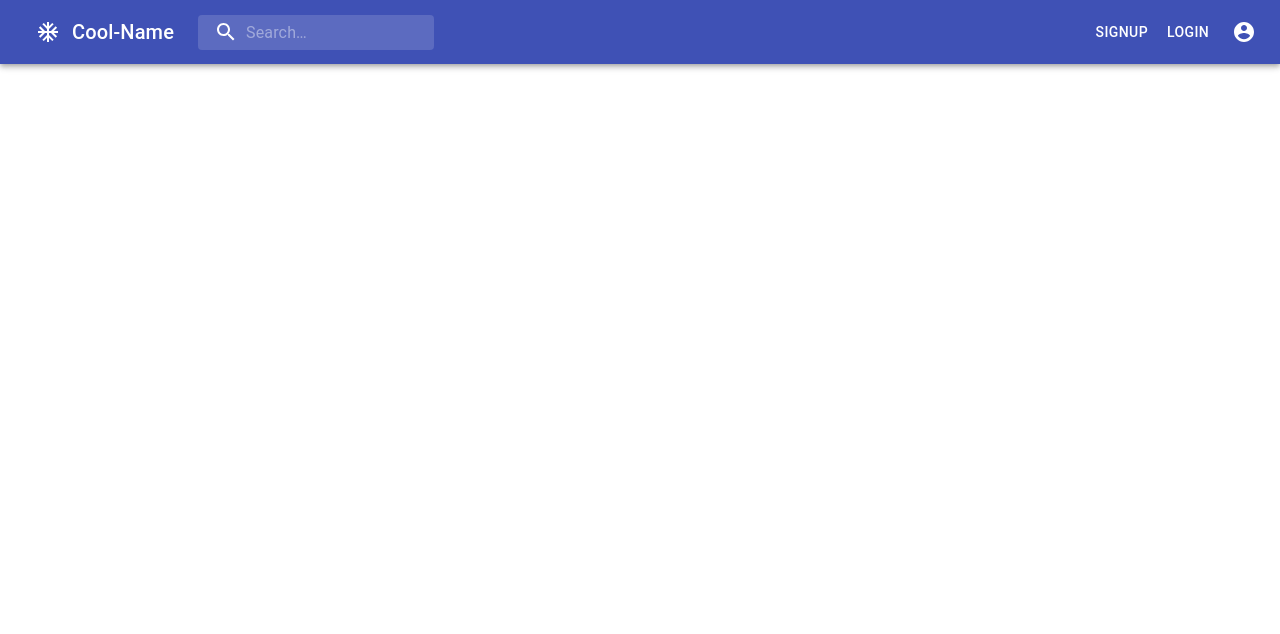
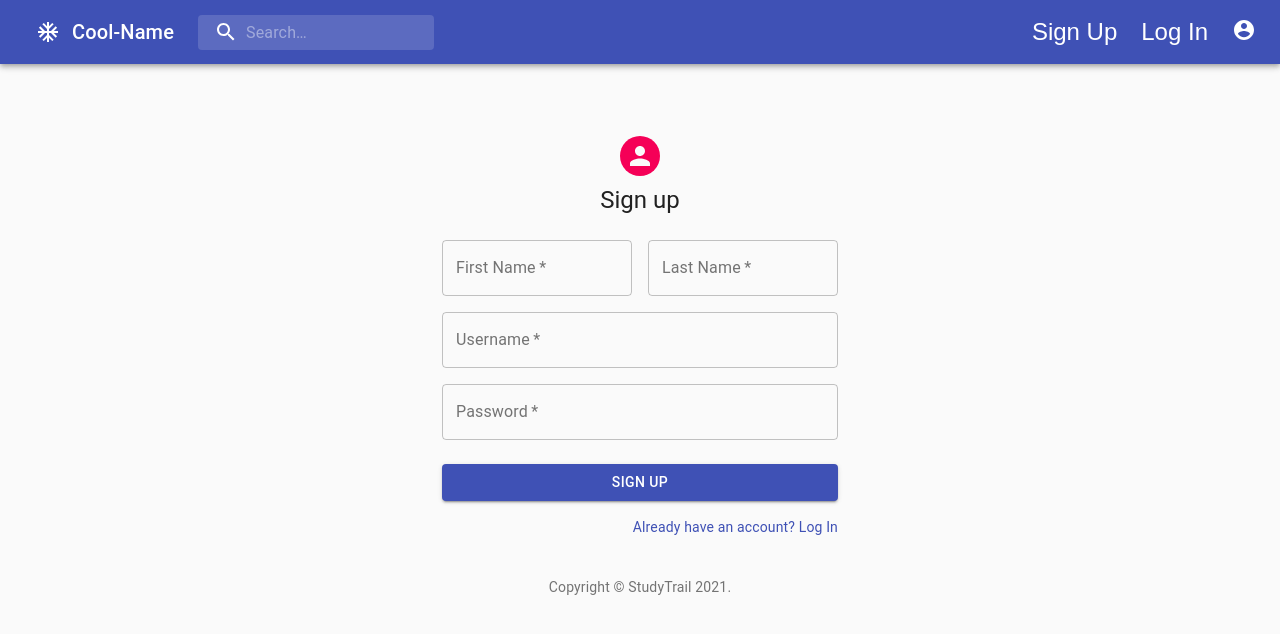
Before and after one commit to katyayego/BM8, a React (Create React App) app in the folder react/: page /signUp in a window 1280 px wide. Shown: the top 634 px of the page. Built offline with nearby package versions, Linux system fonts and the light colour scheme.

Commit message:
login and signup page

```diff
--- a/react/src/Components/Navbar/Navbar.js
+++ b/react/src/Components/Navbar/Navbar.js
@@ -138,18 +138,27 @@ const Navbar = () => {
           </div>
           <div className={classes.grow} />
           <div className={classes.sectionDesktop}>
-            <Button color='inherit'>Signup</Button>
-            <Button color='inherit'>Login</Button>
+            <Link to='/signup' style={{ textDecoration: 'none', color: "inherit" }}>
+              <IconButton color='inherit'>
+                Sign Up
+            </IconButton>
+            </Link>
+            <Link to='/login' style={{ textDecoration: 'none', color: "inherit" }}>
+              <IconButton color='inherit'>
+                Log In
+            </IconButton>
+            </Link>
+            <Link to='/profilePage' style={{ textDecoration: 'none', color: "inherit" }}>
               <IconButton
                 edge='end'
                 aria-label='account of current user'
                 aria-controls={menuId}
                 aria-haspopup='true'
-              onClick={handleProfileMenuOpen}
                 color='inherit'
               >
                 <AccountCircle />
               </IconButton>
+            </Link>
           </div>
         </Toolbar>
       </AppBar>
--- a/react/src/Components/UserProfileContent.js
+++ b/react/src/Components/UserProfileContent.js
@@ -1,14 +1,14 @@
 import React, {useEffect, useState} from 'react';
 import { Grid, Card, CardHeader, Avatar } from '@material-ui/core'
 import remy from "../images/hamster.png";
-import getUserJson from '../getJson';
+import {getUser} from '../api';
 
 const UserProfileContent = () => {
     const [name, setName] = useState(null);
     const [status, setStatus] = useState(null);
 
     useEffect(() => {
-        const userData = getUserJson(1);
+        const userData = getUser(1);
         userData.then((users) => {
             setName(users['users'][0].full_name);
             setStatus(users['users'][0].status);
--- a/react/src/Components/UserRoadmapsContent.js
+++ b/react/src/Components/UserRoadmapsContent.js
@@ -1,6 +1,6 @@
 import React from 'react';
 import { Grid, Card, Box, CardContent } from '@material-ui/core'
-import getMapJson from '../getJson';
+import {getMap} from '../api';
 import MapCard from './MapCard';
 
 const UserRoadmapsContent = () => {
--- a/react/src/Router.js
+++ b/react/src/Router.js
@@ -3,6 +3,8 @@ import { BrowserRouter as Router, Switch, Route } from 'react-router-dom';
 import LandingPage from './pages/Home/LandingPage';
 import ProfilePage from './pages/Home/ProfilePage';
 import SearchPage from './pages/Home/SearchPage';
+import SignUp from './pages/Home/SignUp';
+import LogIn from './pages/Home/LogIn';
 
 const Navbar = lazy(() => import('./Components/Navbar/Navbar'));
 
@@ -43,6 +45,20 @@ const AppRouter = () => (
           component={SearchPage}
         />
       </Switch>
+      <Switch>
+        <Route
+          exact
+          path='/signUp'
+          component={SignUp}
+        />
+      </Switch>
+      <Switch>
+        <Route
+          exact
+          path='/logIn'
+          component={LogIn}
+        />
+      </Switch>
     </Suspense>
   </Router>
 );
--- a/react/src/api.js
+++ b/react/src/api.js
@@ -122,9 +122,10 @@ async function postMap(userId, title, desc, map) {
     return data;
 }
 
+
 export {
     getUser,
     postUser,
     getMap,
     postMap,
-}
+};
--- a/react/src/pages/Home/LandingPage.js
+++ b/react/src/pages/Home/LandingPage.js
@@ -2,13 +2,13 @@ import React, {useEffect, useState} from 'react';
 import {Grid, Card, Box, CardHeader} from '@material-ui/core'
 import UserRoadmapsContent from '../../Components/UserRoadmapsContent';
 import ExploreContent from '../../Components/ExploreContent';
-import getUserJson from '../../getJson';
+import {getUser} from '../../api';
 
 const LandingPage = () => {
     const [name, setName] = useState(null);
 
     useEffect(() => {
-        const userData = getUserJson(1);
+        const userData = getUser(1);
         userData.then((users) => {
             setName(users['users'][0].full_name);
             console.log(users['users'][0].full_name);
--- /dev/null
+++ b/react/src/pages/Home/LogIn.js
@@ -0,0 +1,125 @@
+import React, { useEffect, useState, useRef } from 'react';
+import Avatar from '@material-ui/core/Avatar';
+import Button from '@material-ui/core/Button';
+import CssBaseline from '@material-ui/core/CssBaseline';
+import TextField from '@material-ui/core/TextField';
+import FormControlLabel from '@material-ui/core/FormControlLabel';
+import Checkbox from '@material-ui/core/Checkbox';
+import Link from '@material-ui/core/Link';
+import Grid from '@material-ui/core/Grid';
+import Box from '@material-ui/core/Box';
+import Typography from '@material-ui/core/Typography';
+import { makeStyles } from '@material-ui/core/styles';
+import Container from '@material-ui/core/Container';
+import { postUser } from '../../api';
+
+function Copyright() {
+    return (
+        <Typography variant="body2" color="textSecondary" align="center">
+            {'Copyright © '}
+            <Link color="inherit" href="/">
+                StudyTrail
+      </Link>{' '}
+            {new Date().getFullYear()}
+            {'.'}
+        </Typography>
+    );
+}
+
+const useStyles = makeStyles((theme) => ({
+
+    paper: {
+        marginTop: theme.spacing(8),
+        display: 'flex',
+        flexDirection: 'column',
+        alignItems: 'center',
+    },
+    avatar: {
+        margin: theme.spacing(1),
+        backgroundColor: theme.palette.secondary.main,
+    },
+    form: {
+        width: '100%', // Fix IE 11 issue.
+        marginTop: theme.spacing(3),
+    },
+    submit: {
+        margin: theme.spacing(3, 0, 2),
+    },
+}));
+
+export default function SignUp() {
+    const classes = useStyles();
+    // Can change to actually log people in
+    //   const usernameRef = useRef();
+    //   const firstNameRef = useRef();
+    //   const lastNameRef = useRef();
+
+    //   const classes = useStyles();
+
+    //   async function handleSubmit(event) {
+    //     event.preventDefault();
+    //     const username = usernameRef.current.value;
+    //     const first = firstNameRef.current.value;
+    //     const last = lastNameRef.current.value;
+    //     postUser(username, first + " " + last)
+
+    //    // ..code to submit form to backend here...
+    // }
+
+    async function handleSubmit(event) {
+        event.preventDefault();
+        window.location = "/";
+
+        // ..code to submit form to backend here...
+    }
+    return (
+        <Container component="main" maxWidth="xs">
+            <CssBaseline />
+            <div className={classes.paper}>
+                <Avatar className={classes.avatar}>
+                </Avatar>
+                <Typography component="h1" variant="h5">
+                    Log In
+        </Typography>
+                <form className={classes.form} noValidate onSubmit={handleSubmit}>
+                    <Grid container spacing={2}>
+                        <Grid item xs={12}>
+                            <TextField
+                                variant="outlined"
+                                required
+                                fullWidth
+                                id="username"
+                                label="Username"
+                                name="username"
+                            />
+                        </Grid>
+                        <Grid item xs={12}>
+                            <TextField
+                                variant="outlined"
+                                required
+                                fullWidth
+                                name="password"
+                                label="Password"
+                                type="password"
+                                id="password"
+                                autoComplete="current-password"
+                            />
+                        </Grid>
+                    </Grid>
+                    <Button
+                        type="submit"
+                        fullWidth
+                        variant="contained"
+                        color="primary"
+                        className={classes.submit}
+                    >
+                        Sign Up
+          </Button>
+                </form>
+            </div>
+            <Box mt={5}>
+                <Copyright />
+            </Box>
+        </Container>
+    );
+}
--- /dev/null
+++ b/react/src/pages/Home/SignUp.js
@@ -0,0 +1,151 @@
+import React, {useEffect, useState, useRef} from 'react';
+import Avatar from '@material-ui/core/Avatar';
+import Button from '@material-ui/core/Button';
+import CssBaseline from '@material-ui/core/CssBaseline';
+import TextField from '@material-ui/core/TextField';
+import FormControlLabel from '@material-ui/core/FormControlLabel';
+import Checkbox from '@material-ui/core/Checkbox';
+import Link from '@material-ui/core/Link';
+import Grid from '@material-ui/core/Grid';
+import Box from '@material-ui/core/Box';
+import Typography from '@material-ui/core/Typography';
+import { makeStyles } from '@material-ui/core/styles';
+import Container from '@material-ui/core/Container';
+import {postUser} from '../../api';
+
+function Copyright() {
+  return (
+    <Typography variant="body2" color="textSecondary" align="center">
+      {'Copyright © '}
+      <Link color="inherit" href="/">
+        StudyTrail
+      </Link>{' '}
+      {new Date().getFullYear()}
+      {'.'}
+    </Typography>
+  );
+}
+
+const useStyles = makeStyles((theme) => ({
+
+  paper: {
+    marginTop: theme.spacing(8),
+    display: 'flex',
+    flexDirection: 'column',
+    alignItems: 'center',
+  },
+  avatar: {
+    margin: theme.spacing(1),
+    backgroundColor: theme.palette.secondary.main,
+  },
+  form: {
+    width: '100%', // Fix IE 11 issue.
+    marginTop: theme.spacing(3),
+  },
+  submit: {
+    margin: theme.spacing(3, 0, 2),
+  },
+}));
+
+export default function SignUp() {
+  const usernameRef = useRef();
+  const firstNameRef = useRef();
+  const lastNameRef = useRef();
+
+  const classes = useStyles();
+
+  async function handleSubmit(event) {
+    event.preventDefault();
+    const username = usernameRef.current.value;
+    const first = firstNameRef.current.value;
+    const last = lastNameRef.current.value;
+    postUser(username, first + " " + last)
+    window.location = "/";
+   // ..code to submit form to backend here...
+}
+
+
+  return (
+    <Container component="main" maxWidth="xs">
+      <CssBaseline />
+      <div className={classes.paper}>
+        <Avatar className={classes.avatar}>
+        </Avatar>
+        <Typography component="h1" variant="h5">
+          Sign up
+        </Typography>
+        <form className={classes.form} noValidate onSubmit={handleSubmit}>
+          <Grid container spacing={2}>
+            <Grid item xs={12} sm={6}>
+              <TextField
+                autoComplete="fname"
+                name="firstName"
+                variant="outlined"
+                required
+                fullWidth
+                id="firstname"
+                inputRef={firstNameRef}
+                label="First Name"
+                autoFocus
+              />
+            </Grid>
+            <Grid item xs={12} sm={6}>
+              <TextField
+                variant="outlined"
+                required
+                fullWidth
+                id="lastname"
+                label="Last Name"
+                name="lastName"
+                inputRef={lastNameRef}
+                autoComplete="lname"
+              />
+            </Grid>
+            <Grid item xs={12}>
+              <TextField
+                variant="outlined"
+                required
+                fullWidth
+                id="username"
+                label="Username"
+                inputRef={usernameRef}
+                name="username"
+              />
+            </Grid>
+            <Grid item xs={12}>
+              <TextField
+                variant="outlined"
+                required
+                fullWidth
+                name="password"
+                label="Password"
+                type="password"
+                id="password"
+                autoComplete="current-password"
+              />
+            </Grid>
+          </Grid>
+          <Button
+            type="submit"
+            fullWidth
+            variant="contained"
+            color="primary"
+            className={classes.submit}
+          >
+            Sign Up
+          </Button>
+          <Grid container justify="flex-end">
+            <Grid item>
+              <Link href="/LogIn" variant="body2">
+                Already have an account? Log In
+              </Link>
+            </Grid>
+          </Grid>
+        </form>
+      </div>
+      <Box mt={5}>
+        <Copyright />
+      </Box>
+    </Container>
+  );
+}
```
Lines whose indentation alone changed are shown as unchanged.
